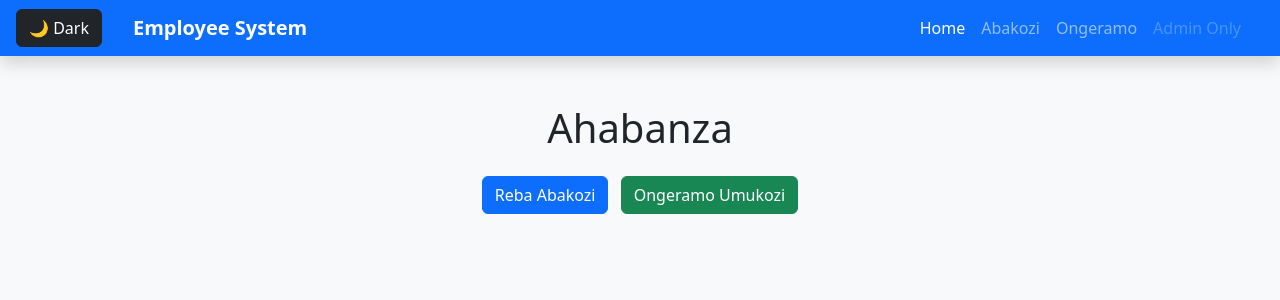
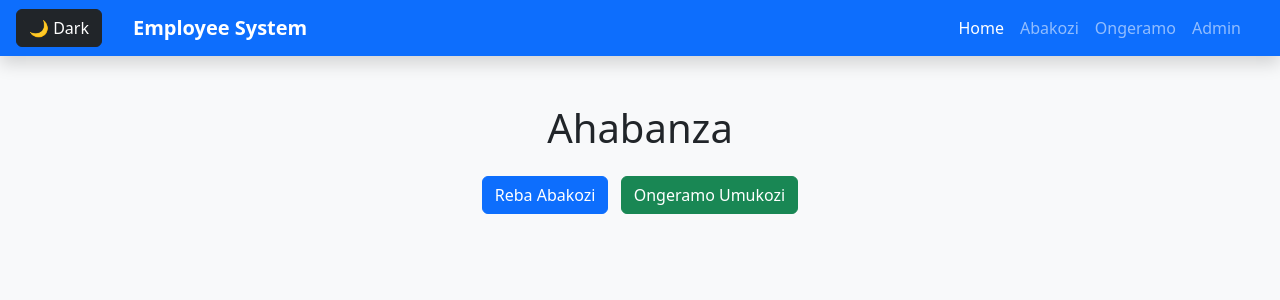
Before and after one commit to NzayisengaVital/employee_data, a Django app: page / in a window 1280 px wide. Shown: the top 300 px of the page. Run offline with Django 5.2, Linux system fonts and the light colour scheme.

Commit message:
change  homepage

```diff
--- a/employees/templates/employees/index.html
+++ b/employees/templates/employees/index.html
@@ -36,11 +36,11 @@
                         <a class="nav-link" href="{% url 'add_worker' %}">Ongeramo</a>
                     </li>
                     <li class="nav-item">
-                        {% if user.is_authenticated %}
-                        <a class="nav-link" href="{% url 'admin:index' %}">Delete</a>
-                        {% else %}
-                        <a class="nav-link disabled">Admin Only</a>
-                        {% endif %}
+
+                        <a class="nav-link" href="{% url 'admin:index' %}">Admin</a>
+
+
+
                     </li>
                 </ul>
             </div>
```
